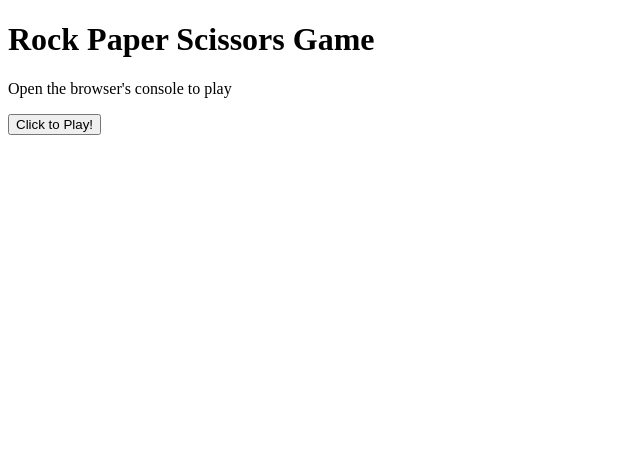
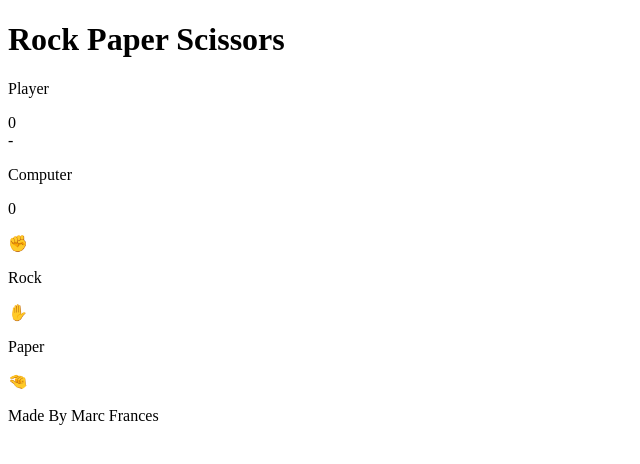
Before and after one commit to Marc0dev/odin-rock-paper-scissors, a plain HTML site: page index.html in a window 1280 px wide. Shown: the whole page, without its empty margins (0-640 px from the left). Drawn offline with Linux system fonts and the light colour scheme.

Commit message:
Add UI to the game

```diff
--- a/index.html
+++ b/index.html
@@ -4,11 +4,41 @@
     <meta charset="UTF-8">
     <meta name="viewport" content="width=device-width, initial-scale=1.0">
     <title>Rock Paper Scissors</title>
+    <script src="game.js" defer></script>
 </head>
 <body>
-    <h1>Rock Paper Scissors Game</h1>
-    <p>Open the browser's console to play</p>
-    <button class="play">Click to Play!</button>
-    <script src="game.js"></script>
+    <header>
+        <h1>Rock Paper Scissors</h1>
+    </header>
+    <main>
+        <div class="scoreboard">
+            <div class="player-score">
+                <p class="score_text">Player</p>
+                <div class="score_number">0</div>
+            </div>
+            <div class="divider score_text">-</div>
+            <div class="computer-score">
+                <p class="score_text">Computer</p>
+                <div class="score_number">0</div>
+            </div>
+        </div>
+        <p class="round_result"></p>
+        <div class="options">
+            <div class="rock">
+                <div class="emoji">✊</div>
+                <p class="option-text">Rock</p>
+            </div>
+            <div class="paper">
+                <div class="emoji">✋</div>
+                <p class="option-text">Paper</p>
+            </div>
+            <div class="scissors">
+                <div class="emoji">🤏</div>
+            </div>
+        </div>
+    </main>
+    <footer>
+        <p>Made By Marc Frances</p>
+    </footer>
 </body>
 </html>
```
